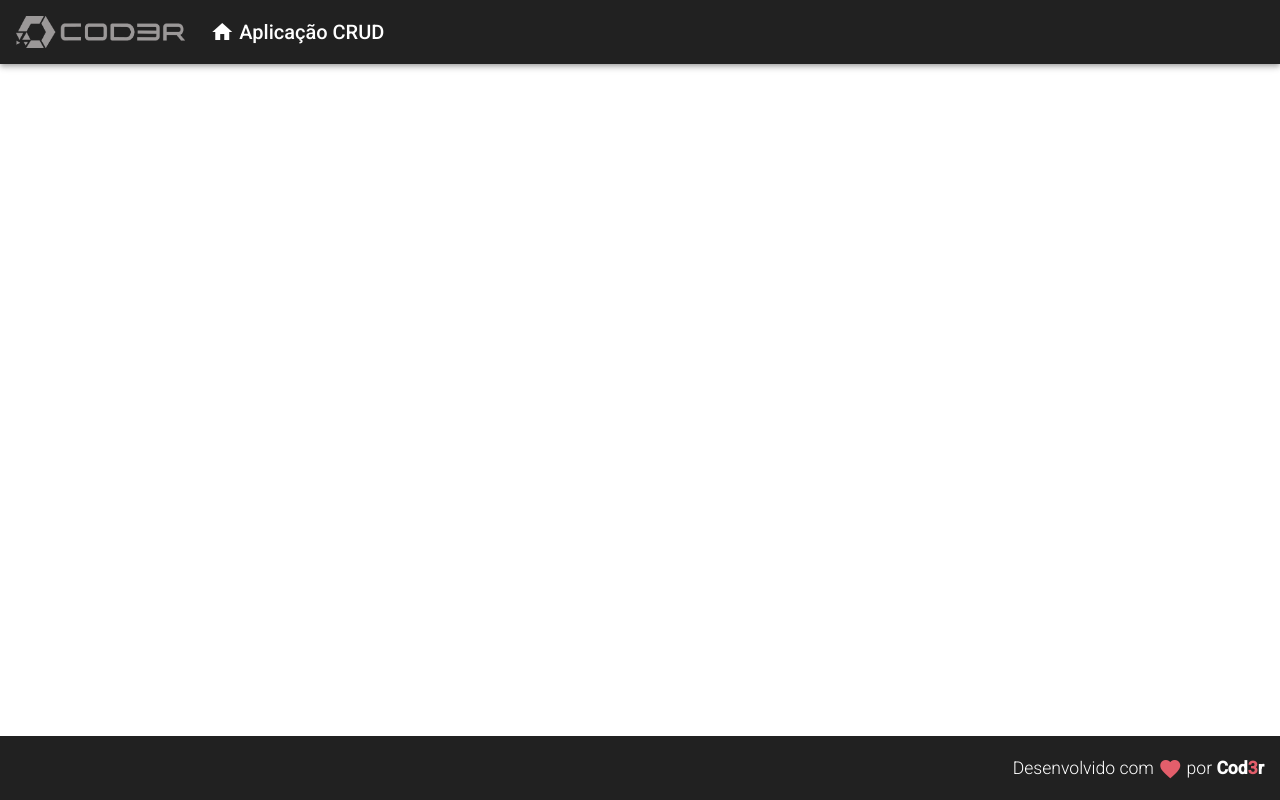
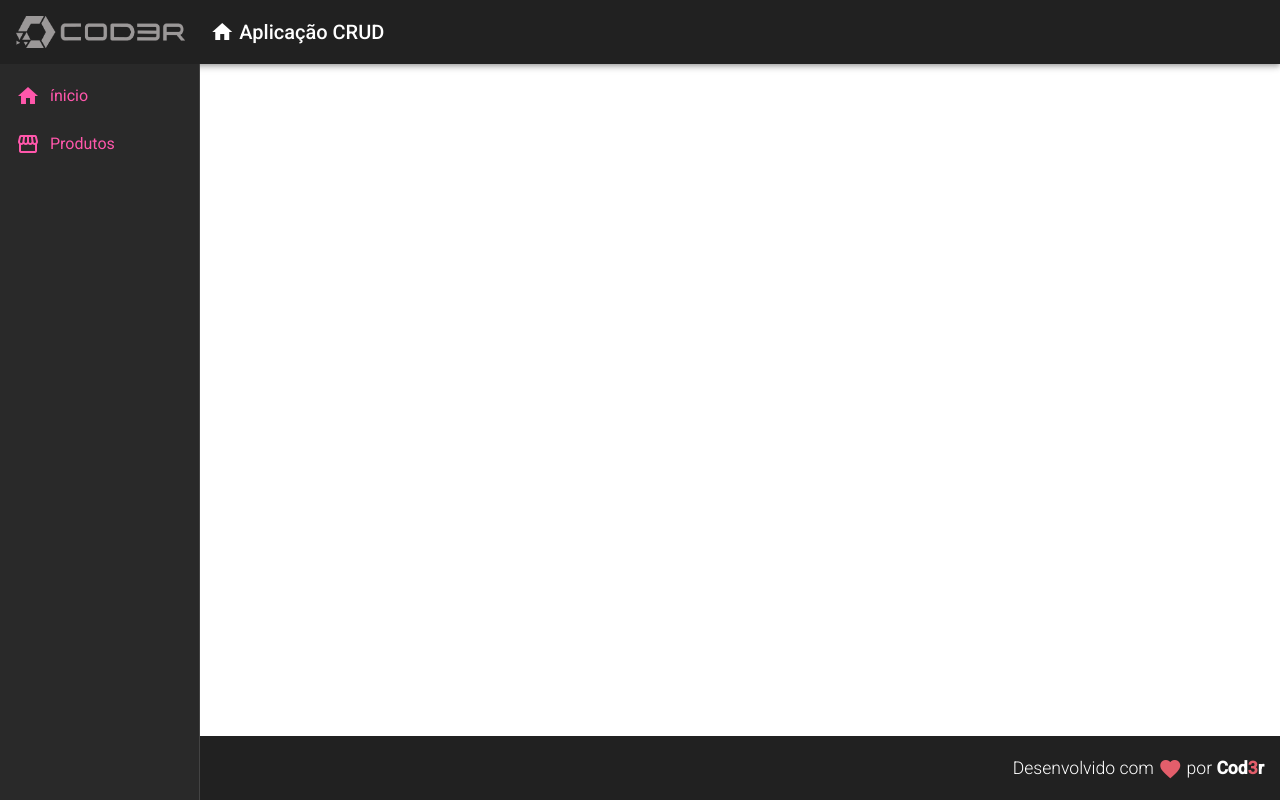
Before and after one commit to jessicaidro/angular9essencial, an Angular app in the folder crud/frontend/: page / in a window 1280 px wide. Built offline with nearby package versions, Linux system fonts and the light colour scheme.

Commit message:
Componente Navegação

```diff
--- a/crud/frontend/src/app/app.component.html
+++ b/crud/frontend/src/app/app.component.html
@@ -1,2 +1,3 @@
      <app-header></app-header>
+     <app-nav></app-nav>
      <app-footer></app-footer>
--- /dev/null
+++ b/crud/frontend/src/app/components/template/nav/nav.component.css
@@ -0,0 +1,12 @@
+.sidenav {
+    background-color: rgb(41, 41, 41);
+    width: 200px;
+}
+
+.sidenav a {
+    color: rgb(255, 87, 171);
+}
+
+.sidenav i {
+    padding-right: 10px;
+}
--- /dev/null
+++ b/crud/frontend/src/app/components/template/nav/nav.component.html
@@ -0,0 +1,19 @@
+<mat-sidenav-container class="container">
+    <mat-sidenav class="sidenav" mode="side" opened fixedInViewport="true" fixedTopGap="64">
+        <mat-nav-list class="nav-list">
+            <a mat-list-item>
+                <i class="material-icons">
+                    home
+                </i>
+                ínicio
+            </a>
+
+            <a mat-list-item>
+                <i class="material-icons">
+                    storefront
+                </i>
+                Produtos
+            </a>
+        </mat-nav-list>
+    </mat-sidenav>
+</mat-sidenav-container>
--- /dev/null
+++ b/crud/frontend/src/app/components/template/nav/nav.component.ts
@@ -0,0 +1,15 @@
+import { Component, OnInit } from '@angular/core';
+
+@Component({
+  selector: 'app-nav',
+  templateUrl: './nav.component.html',
+  styleUrls: ['./nav.component.css']
+})
+export class NavComponent implements OnInit {
+
+  constructor() { }
+
+  ngOnInit(): void {
+  }
+
+}
```
Also changed, not shown: crud/frontend/src/app/app.module.ts (+9 -2 lines).
